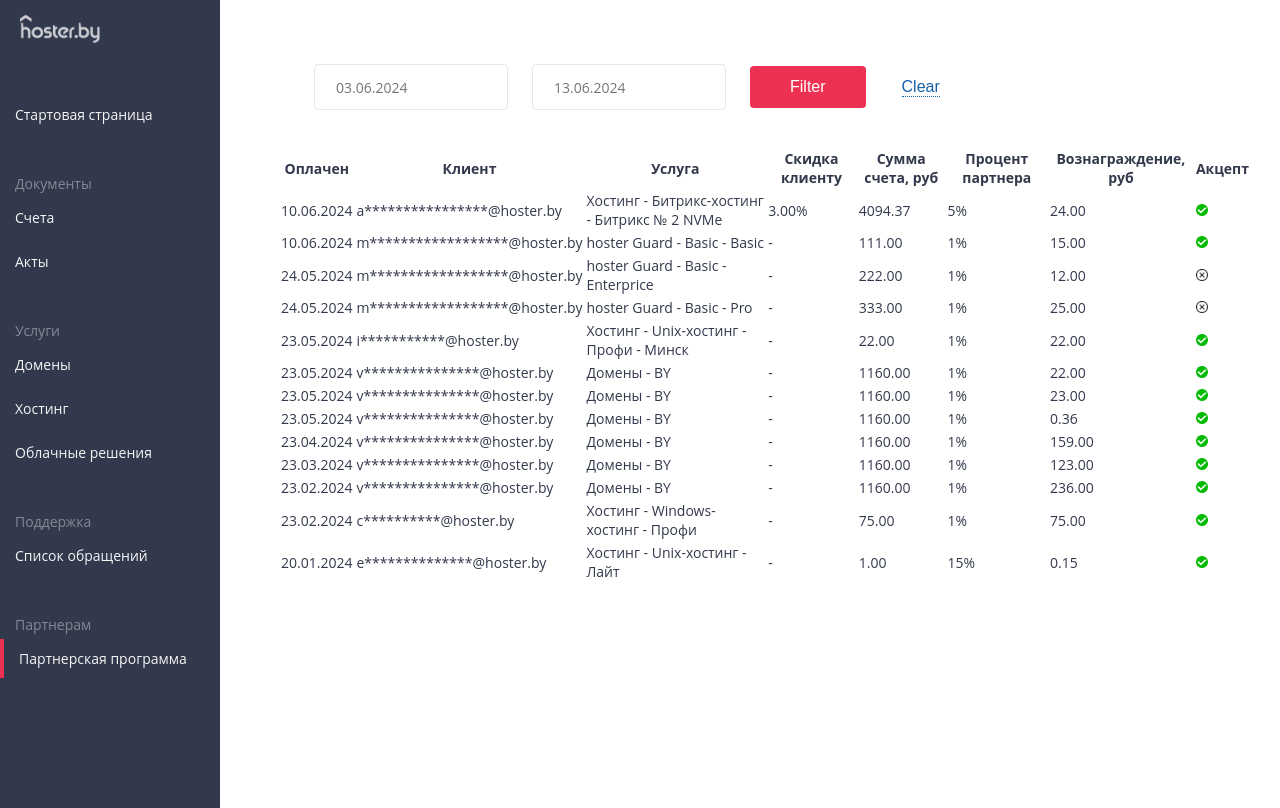
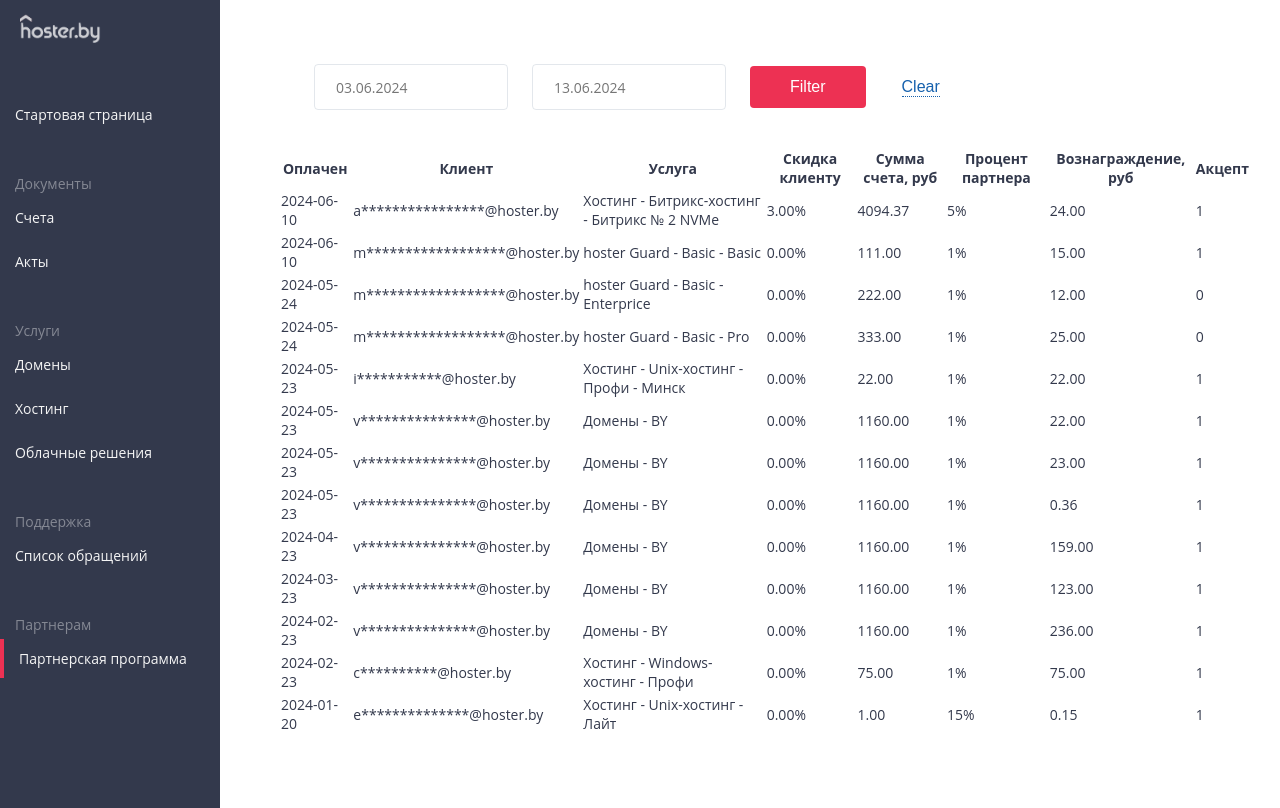
Before and after one commit to Egorallo/personal-profile, a Vue app: page /#/partners in a window 1280 px wide. Built offline with nearby package versions, Linux system fonts and the light colour scheme.

Commit message:
Basic table & filtering done

```diff
--- /dev/null
+++ b/src/components/TableTemplate.vue
@@ -0,0 +1,39 @@
+<template>
+  <table>
+    <thead>
+      <th v-for="(header, index) in tableDataHeader" :key="index">{{ header }}</th>
+    </thead>
+    <tbody>
+      <tr v-for="(row, rowIndex) in tableData" :key="rowIndex">
+        <td v-for="(value, index) in row" :key="index">
+          {{ value }}
+        </td>
+      </tr>
+    </tbody>
+  </table>
+</template>
+
+<script>
+
+
+
+export default {
+  props: {
+    tableData: {
+      type: Array,
+      default: () => []
+    },
+    tableDataHeader: {
+      type: Array,
+      default: () => []
+    }
+  },
+
+}
+</script>
+
+<style>
+table {
+  font-size: 14px;
+}
+</style>
--- a/src/pages/TablePage.vue
+++ b/src/pages/TablePage.vue
@@ -1,42 +1,16 @@
 <template>
   <FilterDate :decrement-date-from="10" @submit="filterUpdated" @clear="filterCleared"></FilterDate>
-  <table>
-    <thead>
-      <th v-for="(header, index) in tableDataHeader" :key="index">{{ header }}</th>
-    </thead>
-    <tbody>
-      <tr v-for="row in tableData" :key="row.id">
-        <template v-if="row.date_pay >= dateFrom && row.date_pay <= dateTo">
-          <td>{{ row.date_pay.split("-").reverse().join(".") }}</td>
-          <td>{{ row.client }}</td>
-          <td>{{ row.info }}</td>
-          <td v-if="parseFloat(row.skidka.replace('%', '')) == 0.00">-</td>
-          <td v-else>{{ row.skidka }}</td>
-          <td>{{ row.sum }}</td>
-          <td>{{ row.partner_percent }}</td>
-          <td>{{ row.partner_sum }}</td>
-          <td v-if="row.accept == 1"><img class="accept-img" src="./../assets/check.png" alt="OK"></td>
-          <td v-else><img class="accept-img" src="./../assets/x-mark.png"></td>
-        </template>
-      </tr>
-    </tbody>
-
-  </table>
+  <TableTemplate :table-data="tableDataFiltered" :table-data-header="tableDataHeader"></TableTemplate>
 </template>
 
 
 <script>
-import FilterDate from './../components/FilterDate';
-import { tableData } from './../tableData'
-import { tableDataHeader } from './../tableData';
-
-console.log(tableData);
-tableData.forEach((item, i) => {
-  item.id = i + 1;
-});
+import { tableData, tableDataHeader } from './../tableData'
+import TableTemplate from './../components/TableTemplate.vue'
+import FilterDate from '@/components/FilterDate.vue';
 
 export default {
-  components: { FilterDate },
+  components: { TableTemplate, FilterDate },
   data() {
     return {
       dateFrom: "0000-00-00",
@@ -44,12 +18,25 @@
     }
   },
   computed: {
-    tableData() {
-      return tableData;
-    },
     tableDataHeader() {
       return tableDataHeader;
-    }
+    },
+    tableDataFiltered() {
+      return tableData.map((item) => {
+        for (let key in item) {
+          if (this.isDate(item[key])) {
+            item[key] = new Date(item[key]).toISOString().slice(0, 10);
+            console.log("Before: " + item[key]);
+            if (item[key] <= this.dateFrom || item[key] >= this.dateTo) {
+              break;
+            }
+            // item[key] = item[key].split("-").reverse().join(".");
+
+          }
+          return item;
+        }
+      })
+    },
   },
   methods: {
     filterUpdated(dateFrom, dateTo) {
@@ -61,20 +48,13 @@
       console.log(dateFrom, dateTo);
       this.dateFrom = dateFrom;
       this.dateTo = new Date().toISOString().slice(0, 10);
-    }
+    },
+    isDate(someDate) {
+      return !isNaN(Date.parse(someDate));
+    },
+
+
   },
 
 }
 </script>
-
-
-<style>
-table {
-  font-size: 14px;
-}
-
-.accept-img {
-  width: 12px;
-  height: 12px;
-}
-</style>
```
Also changed, not shown: 1 other file (tests, documents, lock files or other folders).
